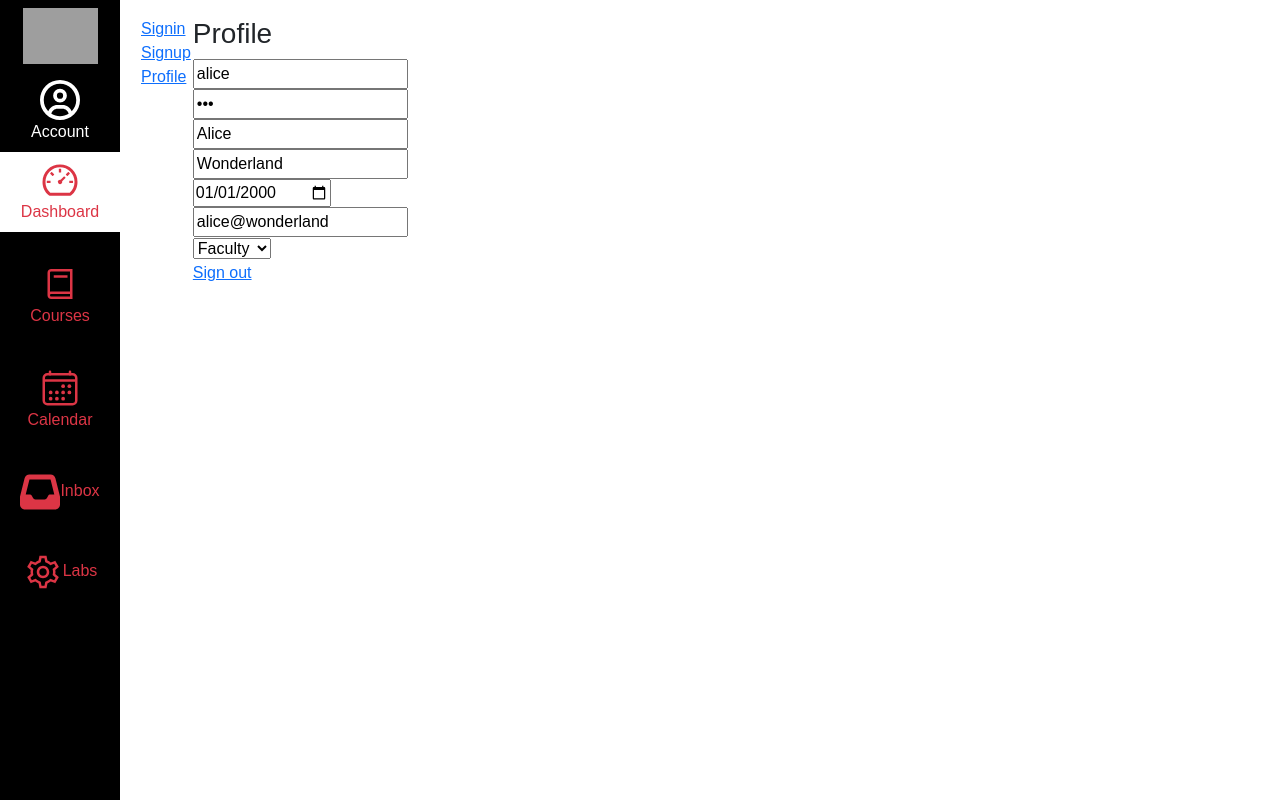
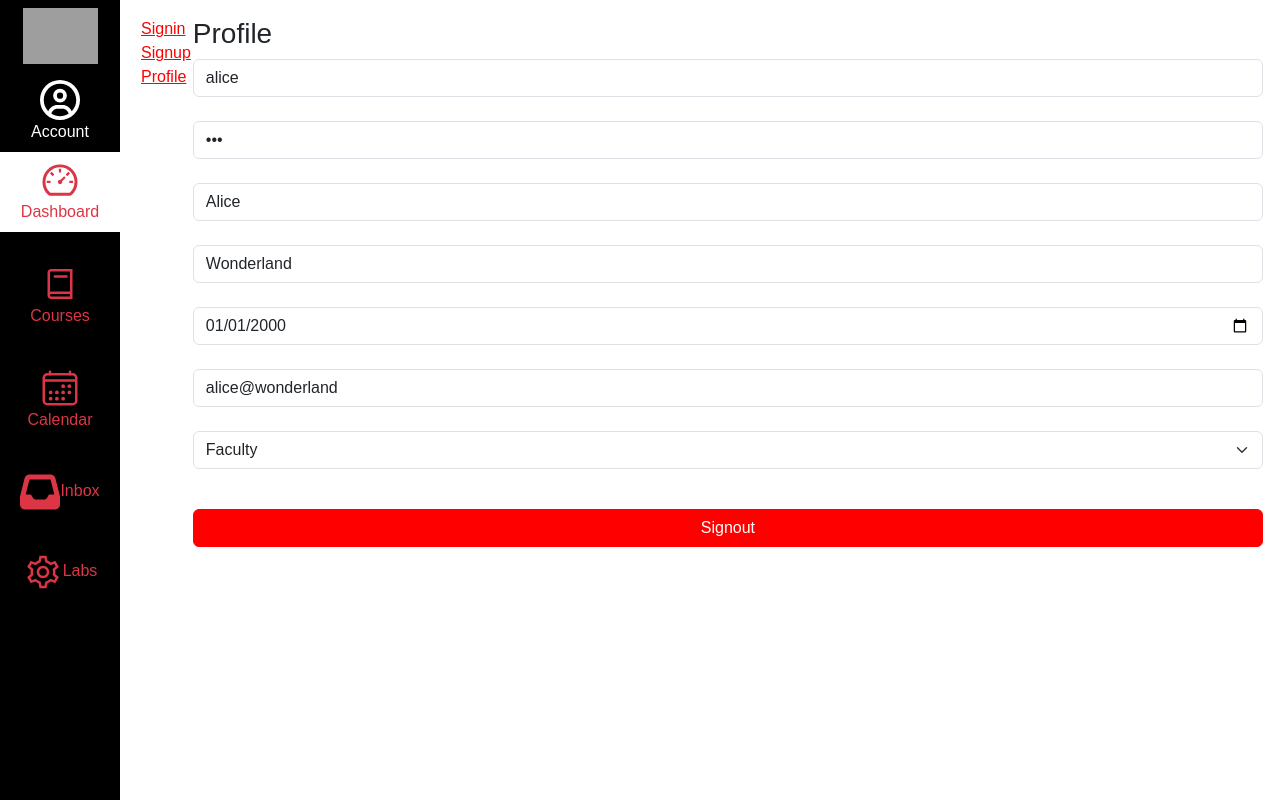
Before and after one commit to Rushikesh-pawar/kambaz-next-js, a Next.js app: page /Account/Profile in a window 1280 px wide. Built offline with nearby package versions, Linux system fonts and the light colour scheme; grey boxes are pictures that could not be loaded.

Commit message:
a2 CSS and Bootstrapss

```diff
--- a/app/(Kambaz)/Account/Navigation.tsx
+++ b/app/(Kambaz)/Account/Navigation.tsx
@@ -2,8 +2,8 @@ import Link from "next/link";
 export default function AccountNavigation() {
  return (
    <div id="wd-account-navigation">
-     <Link href="Signin"> Signin </Link> <br />
-     <Link href="Signup"> Signup </Link> <br />
-     <Link href="Profile"> Profile </Link> <br />
+     <Link href="Signin" style={{ color: "red" }}> Signin </Link> <br />
+     <Link href="Signup" style={{ color: "red" }}> Signup </Link> <br />
+     <Link href="Profile" style={{ color: "red" }}> Profile </Link> <br />
    </div>
 );}
--- a/app/(Kambaz)/Account/Profile/page.tsx
+++ b/app/(Kambaz)/Account/Profile/page.tsx
@@ -1,19 +1,22 @@
 import Link from "next/link";
+import { Form, FormControl } from "react-bootstrap";
 export default function Profile() {
   return (
     <div id="wd-profile-screen">
       <h3>Profile</h3>
-      <input defaultValue="alice" placeholder="username" className="wd-username"/><br/>
-      <input defaultValue="123"   placeholder="password" type="password"
+      <FormControl defaultValue="alice" placeholder="username" className="wd-username"/><br/>
+      <FormControl defaultValue="123"   placeholder="password" type="password"
              className="wd-password" /><br/>
-      <input defaultValue="Alice" placeholder="First Name" id="wd-firstname" /><br/>
-      <input defaultValue="Wonderland" placeholder="Last Name" id="wd-lastname" /><br/>
-      <input defaultValue="2000-01-01" type="date" id="wd-dob" /><br/>
-      <input defaultValue="alice@wonderland" type="email" id="wd-email" /><br/>
-      <select defaultValue="FACULTY" id="wd-role">
-        <option value="USER">User</option>       <option value="ADMIN">Admin</option>
-        <option value="FACULTY">Faculty</option> <option value="STUDENT">Student</option>
-      </select><br/>
-      <Link href="Signin" > Sign out </Link>
+      <FormControl defaultValue="Alice" placeholder="First Name" id="wd-firstname" /><br/>
+      <FormControl defaultValue="Wonderland" placeholder="Last Name" id="wd-lastname" /><br/>
+      <FormControl defaultValue="2000-01-01" type="date" id="wd-dob" /><br/>
+      <FormControl defaultValue="alice@wonderland" type="email" id="wd-email" /><br/>
+      <Form.Select defaultValue="FACULTY" id="wd-role" className="mb-3">
++        <option value="USER">User</option>
++        <option value="ADMIN">Admin</option>
++        <option value="FACULTY">Faculty</option>
++        <option value="STUDENT">Student</option>
++      </Form.Select><br/>
+      <Link href="Signin" className="btn btn-primary w-100 mb-2" style={{ backgroundColor: "red", borderColor: "red" }} > Signout </Link>
     </div>
 );}
```
Also changed, not shown: app/(Kambaz)/Account/Signup/page.tsx (+6 -5 lines), app/Labs/TOC.tsx (+0 -21 lines).
